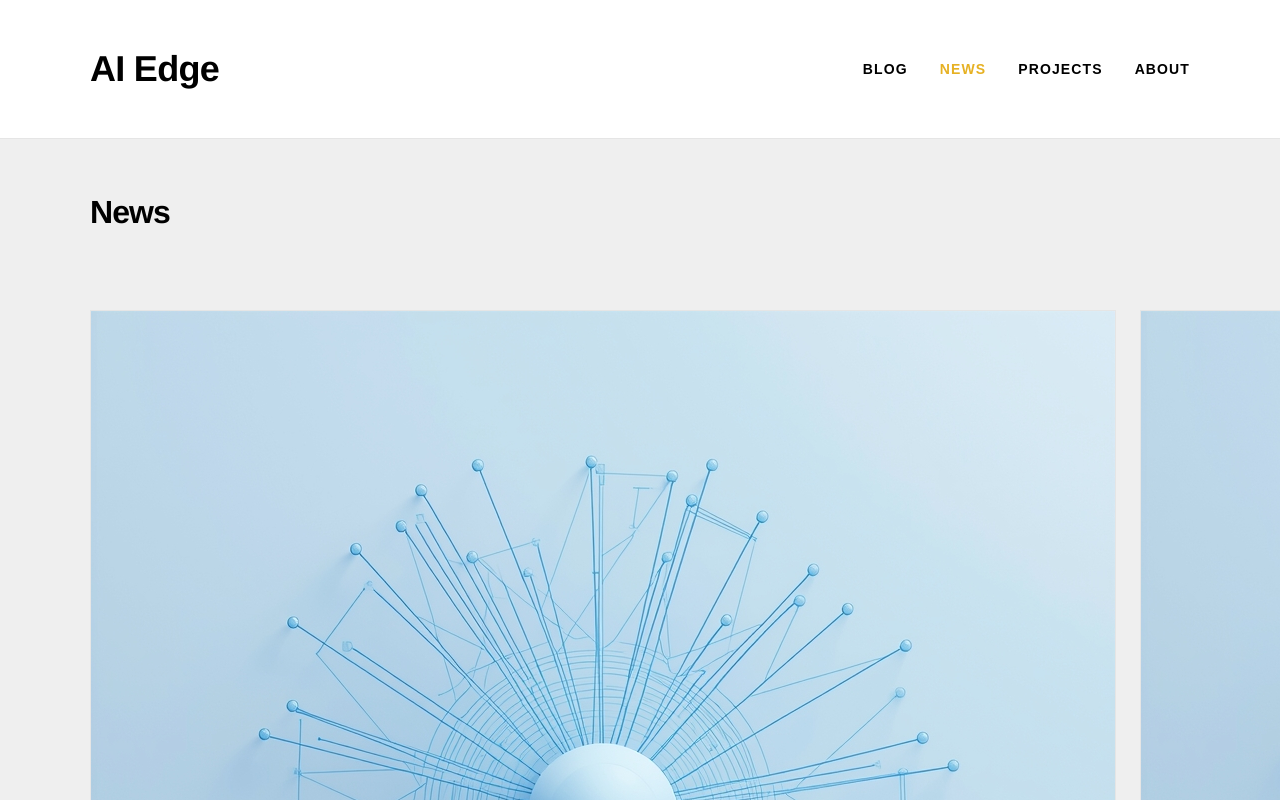
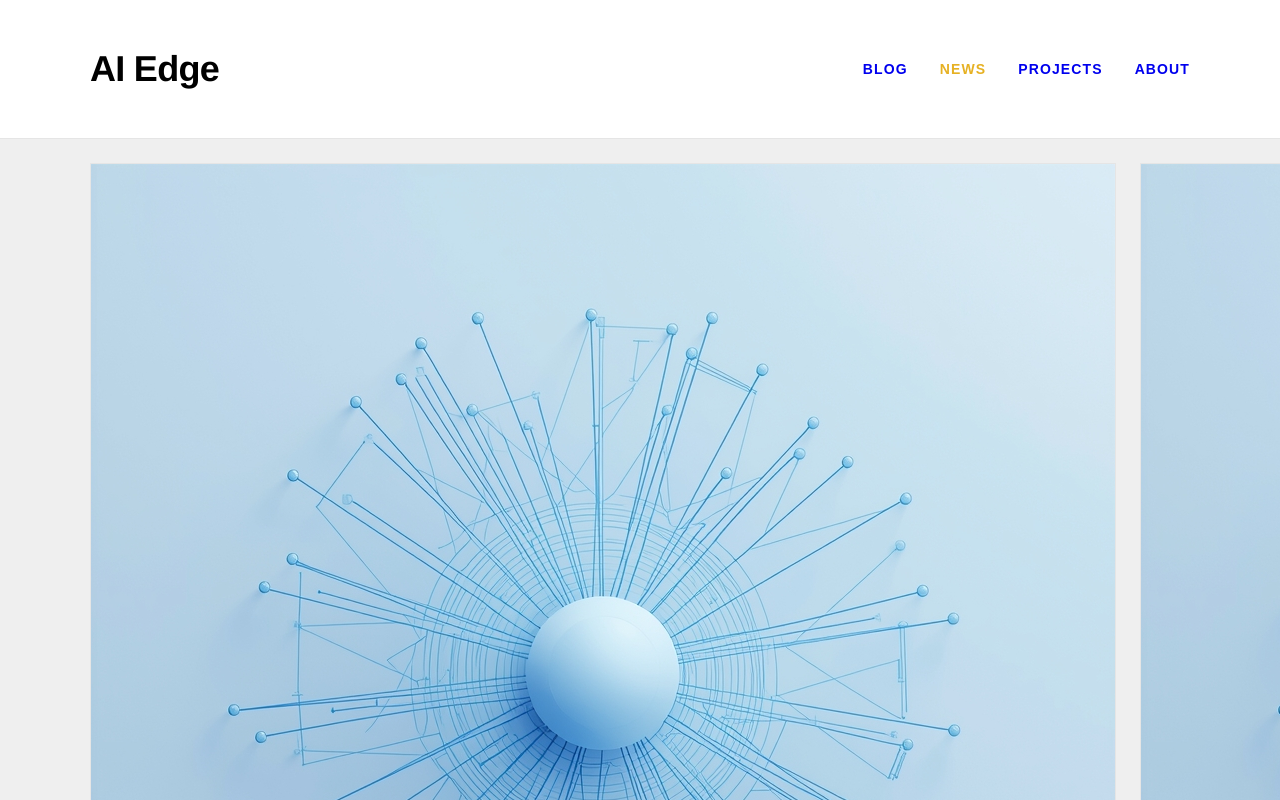
Before and after one commit to AlexSong-star/laow-blog, a Next.js app: page /news in a window 1280 px wide. Shown: the top 800 px of the page. Built offline with nearby package versions, Linux system fonts and the light colour scheme.

Commit message:
fix: footer-section a white, news page no title

```diff
--- a/src/app/globals.css
+++ b/src/app/globals.css
@@ -201,8 +201,7 @@ body {
 }
 .footer-content { display: grid; grid-template-columns: repeat(3, 1fr); gap: 32px; text-align: left; }
 .footer-section h3 { font-size: 26px; font-weight: 700; margin: 0 0 16px; color: #E6B123; text-align: left; }
-.footer-section a { display: block; color: #fff; text-decoration: none;
-  color: #000; font-size: 15px; margin-bottom: 10px; text-align: left; }
+.footer-section a { display: block; color: #fff; text-decoration: none; font-size: 15px; margin-bottom: 10px; text-align: left; }
 .footer-section a:hover { color: #fff; }
 .footer-bottom { margin-top: 40px; padding-top: 24px; border-top: 1px solid #333; font-size: 13px; color: #fff; text-align: left; }
 
@@ -231,7 +230,6 @@ body {
   text-transform: uppercase;
   letter-spacing: 0.08em;
   text-decoration: none;
-  color: #000;
   transition: color 0.2s;
 }
 
@@ -314,12 +312,10 @@ body {
 }
 
 .nav-overlay-link {
-  color: #000;
   font-family: 'Ringside Compressed A', sans-serif;
   font-size: 42px;
   font-weight: 700;
   text-decoration: none;
-  color: #000;
   letter-spacing: -0.02em;
   transition: color 0.2s;
 }
@@ -338,7 +334,6 @@ body {
 
 .nav-overlay-footer .social-icon {
   font-size: 20px;
-  color: #000;
   transition: color 0.2s;
 }
 
--- a/src/app/news/page.tsx
+++ b/src/app/news/page.tsx
@@ -62,12 +62,6 @@ export default function NewsPage() {
     <>
       <Navigation />
       <main className="main-content">
-        <section className="hero">
-          <div className="container">
-            <h1 className="hero-title">News</h1>
-          </div>
-        </section>
-
         <section className="posts-section">
           <div className="container">
             <div className="posts-grid">
```
